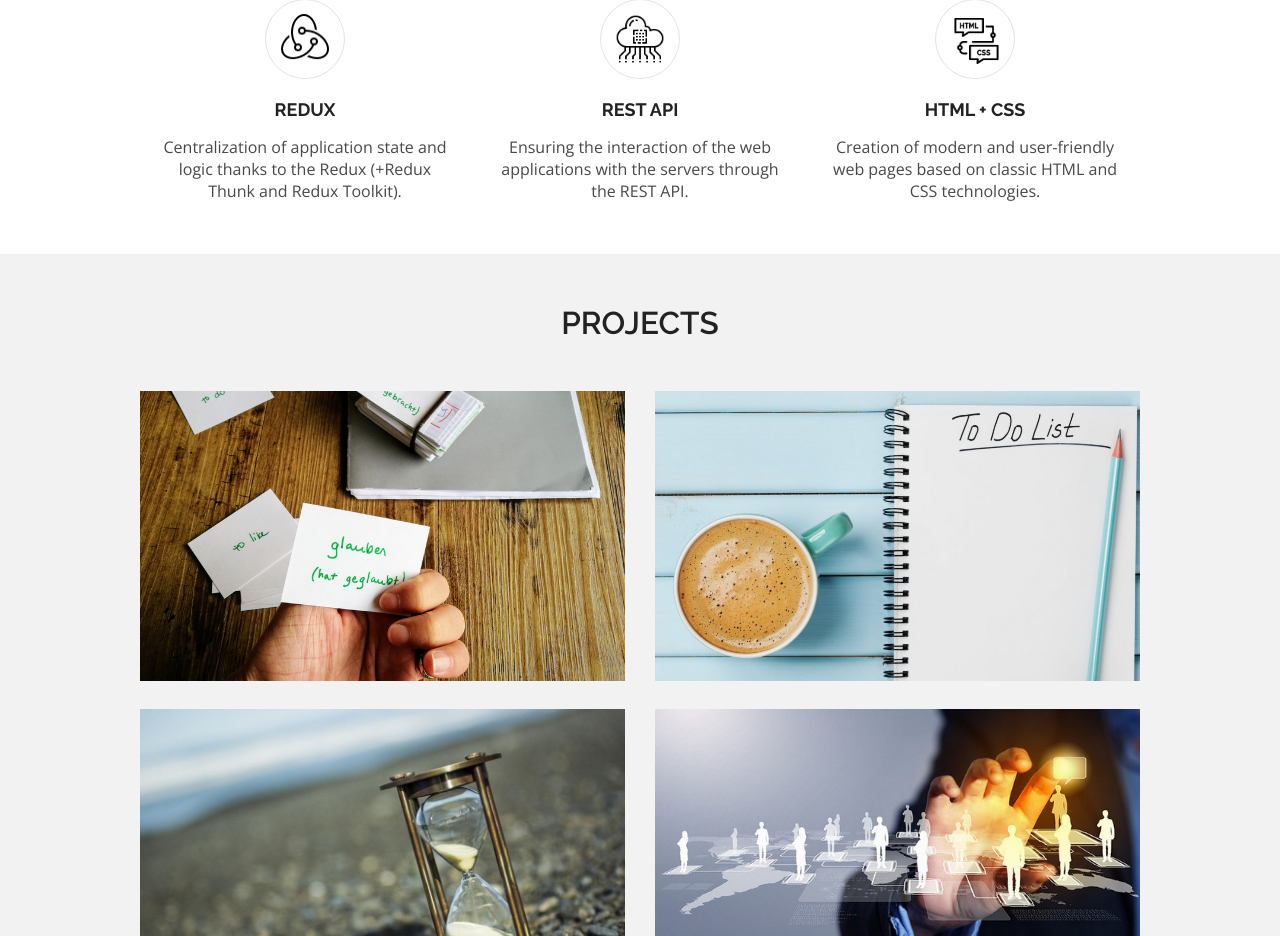
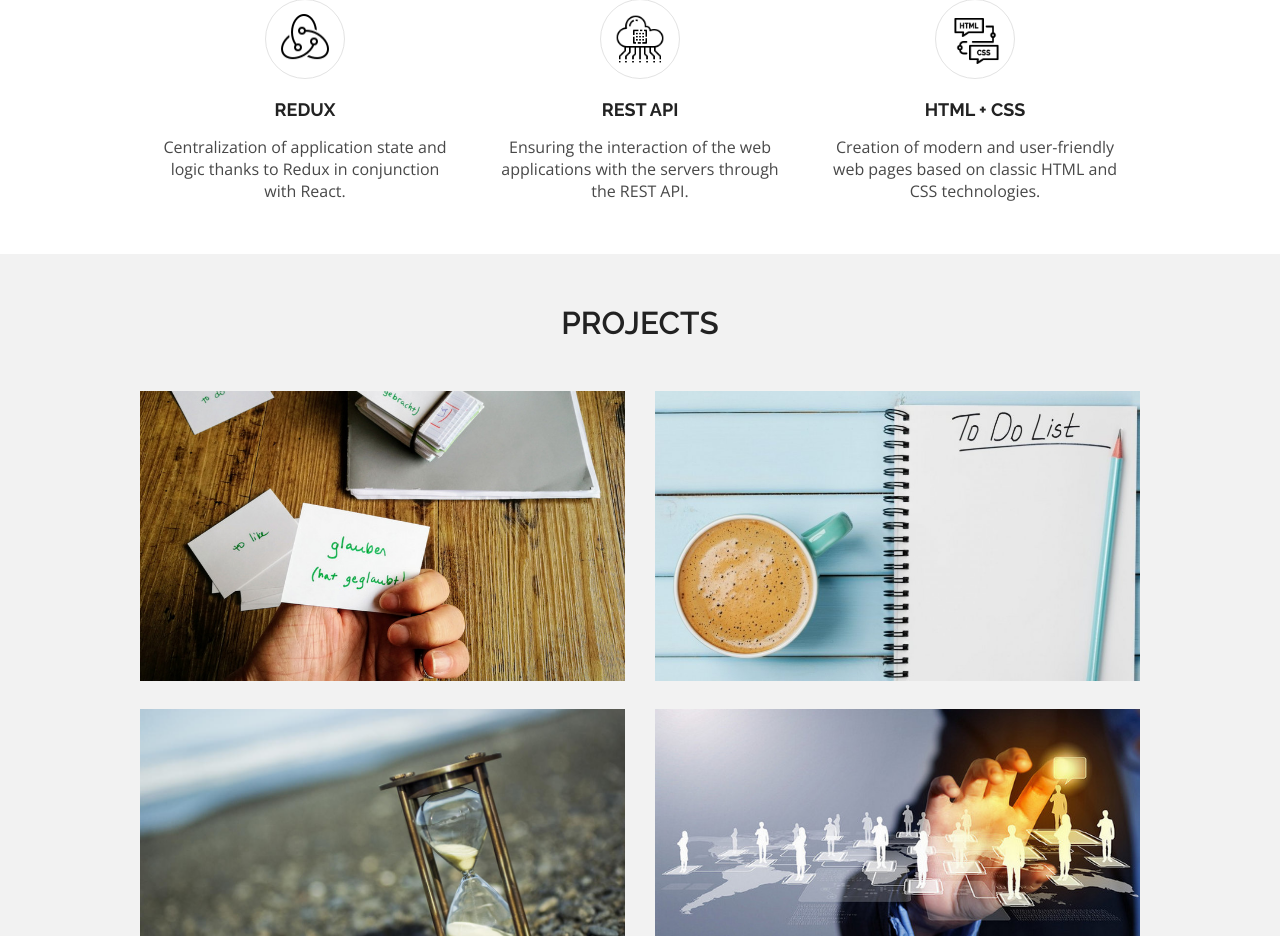
Before and after one commit to Freiii21/portfolio-react, a React (Create React App) app: page / in a window 1280 px wide. Shown: the part 1193-2129 px from the top of the page. Built offline with nearby package versions, Linux system fonts and the light colour scheme.

Commit message:
#42 improving skills description

```diff
--- a/src/e2-skills/Skills.tsx
+++ b/src/e2-skills/Skills.tsx
@@ -31,7 +31,7 @@ export const Skills = (props: SkillPropsType) => {
         {icon: tsIcon, title: 'TypeScript',
             description: 'Applying TypeScript to improve readability and reliability of code by adding static typing.'},
         {icon: reduxIcon, title: 'Redux',
-            description: 'Centralization of application state and logic thanks to the Redux (+Redux Thunk and Redux Toolkit).'},
+            description: 'Centralization of application state and logic thanks to Redux in conjunction with React.'},
         {icon: apiIcon, title: 'REST API',
             description: 'Ensuring the interaction of the web applications with the servers through the REST API.'},
         {icon: html_css, title: 'HTML + CSS',
```
